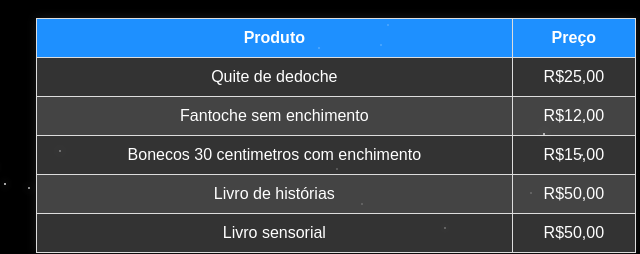
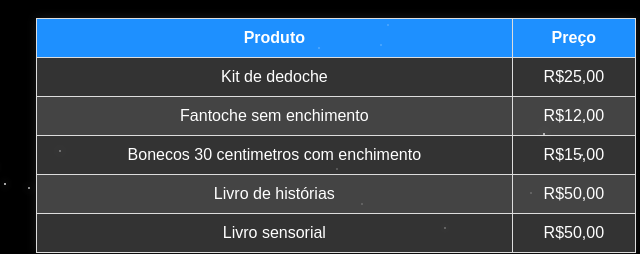
Before and after one commit to Delean-Mafra/atypical, a plain HTML site: page index.html in a window 1280 px wide. Shown: the part 339-593 px from the top of the page, 304-944 px from the left. Drawn offline with Linux system fonts and the light colour scheme.

Commit message:
Update index.html

```diff
--- a/index.html
+++ b/index.html
@@ -147,7 +147,7 @@
                 </thead>
                 <tbody>
                     <tr>
-                        <td>Quite de dedoche</td>
+                        <td>Kit de dedoche</td>
                         <td>R$25,00</td>
                     </tr>
                     <tr>
```
